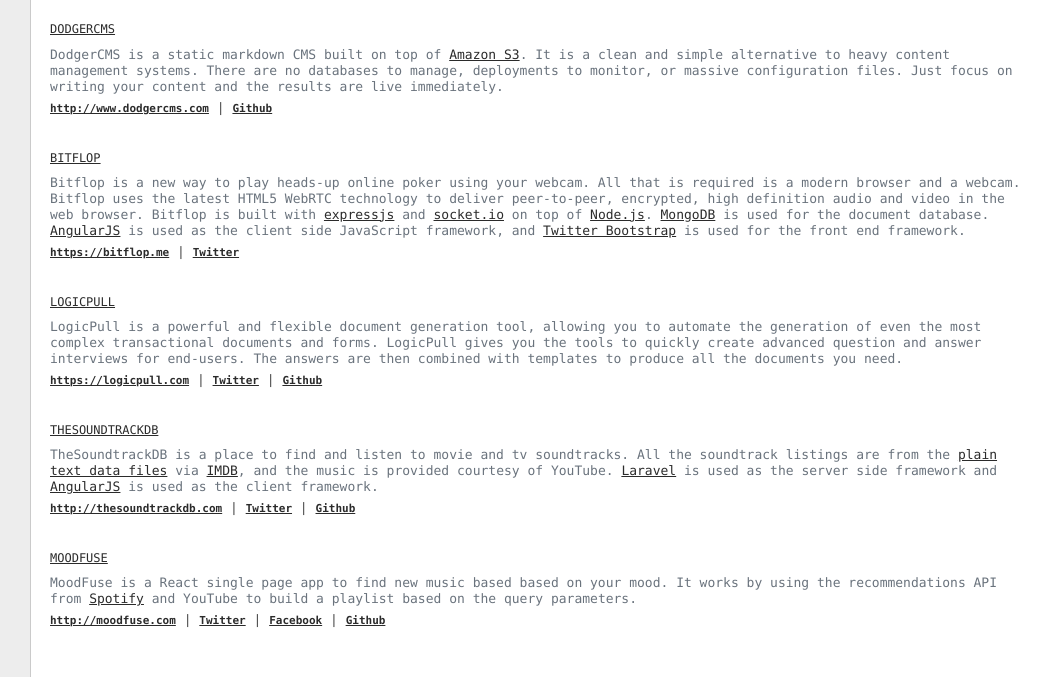
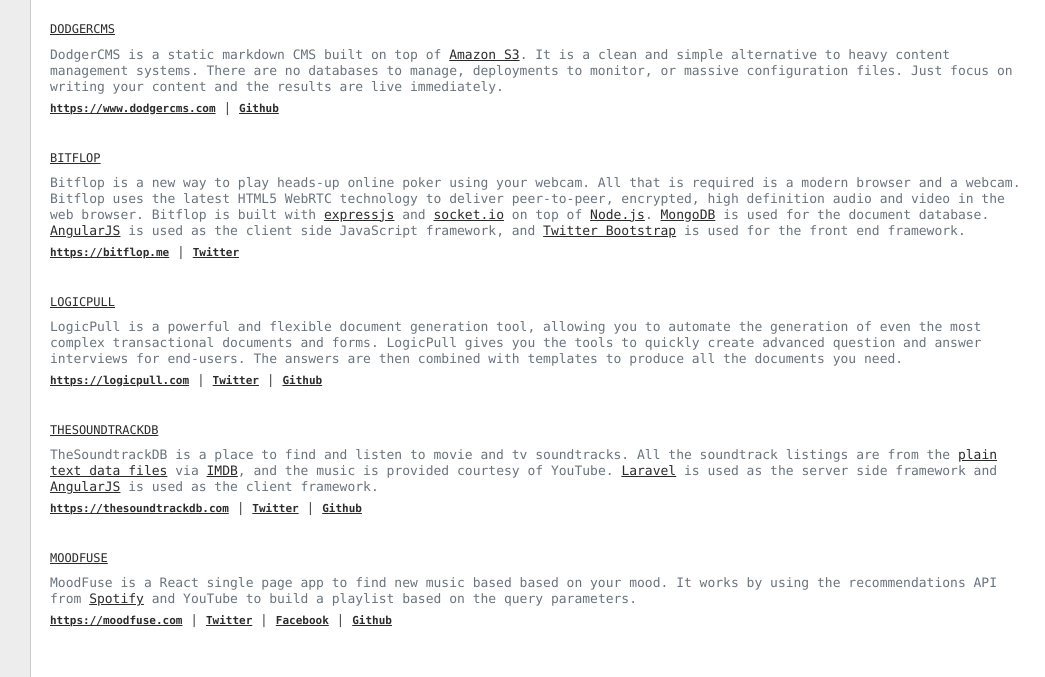
Before and after one commit to ChrisZieba/chriszieba.com, a website: page index.html in a window 1280 px wide. Shown: the part 96-773 px from the top of the page, 235-1280 px from the left. Drawn offline with Linux system fonts and the light colour scheme.

Commit message:
Update links

```diff
--- a/index.html
+++ b/index.html
@@ -288,10 +288,10 @@
       <p>All the open source projects I'm working on or the projects I've previously been working on can be found on my <a href="https://github.com/ChrisZieba" target="_blank">github</a>. Most projects I started myself, some of them are forks or derivatives of existing projects. Here is a list of the projects I started myself, and that I consider noteworthy.</p>
       <br>
       <div class="section">
-        <h2><a href="http://dodgercms.com" title="DodgerCMS" target="_blank">DodgerCMS</a></h2>
+        <h2><a href="https://dodgercms.com" title="DodgerCMS" target="_blank">DodgerCMS</a></h2>
         <p>DodgerCMS is a static markdown CMS built on top of <a href="http://aws.amazon.com/s3/" target="_blank">Amazon S3</a>. It is a clean and simple alternative to heavy content management systems. There are no databases to manage, deployments to monitor, or massive configuration files. Just focus on writing your content and the results are live immediately.</p>
         <div class="links">
-          <a href="http://dodgercms.com" title="DodgerCMS" target="_blank">http://www.dodgercms.com</a> |
+          <a href="https://dodgercms.com" title="DodgerCMS" target="_blank">https://www.dodgercms.com</a> |
           <a href="https://github.com/ChrisZieba/dodgercms" title="Source Code" target="_blank">Github</a>
         </div>
 
@@ -310,18 +310,18 @@
           <a href="https://github.com/ChrisZieba/LogicPull" title="Source Code" target="_blank">Github</a>
         </div>
 
-        <h2><a href="http://thesoundtrackdb.com" title="TheSoundtrackDB" target="_blank">TheSoundtrackDB</a></h2>
+        <h2><a href="https://thesoundtrackdb.com" title="TheSoundtrackDB" target="_blank">TheSoundtrackDB</a></h2>
         <p>TheSoundtrackDB is a place to find and listen to movie and tv soundtracks. All the soundtrack listings are from the <a href="http://www.imdb.com/interfaces" target="_blank">plain text data files</a> via <a href="http://www.imdb.com" target="_blank">IMDB</a>, and the music is provided courtesy of YouTube. <a href="http://laravel.com/" target="_blank">Laravel</a> is used as the server side framework and <a href="http://angularjs.org/" target="_blank">AngularJS</a> is used as the client framework.</p>
         <div class="links">
-          <a href="http://thesoundtrackdb.com" title="TheSoundtrackDB" target="_blank">http://thesoundtrackdb.com</a> |
+          <a href="https://thesoundtrackdb.com" title="TheSoundtrackDB" target="_blank">https://thesoundtrackdb.com</a> |
           <a href="https://twitter.com/theSoundtrackDB" title="Twitter Page" target="_blank">Twitter</a> |
           <a href="https://github.com/ChrisZieba/theSoundtrackDB" title="Source Code" target="_blank">Github</a>
         </div>
 
-        <h2><a href="http://www.moodfuse.com" title="MoodFuse" target="_blank">MoodFuse</a></h2>
+        <h2><a href="https://www.moodfuse.com" title="MoodFuse" target="_blank">MoodFuse</a></h2>
         <p>MoodFuse is a React single page app to find new music based based on your mood. It works by using the recommendations API from <a href="http://www.spotify.com/">Spotify</a> and YouTube to build a playlist based on the query parameters.</p>
         <div class="links">
-          <a href="http://www.moodfuse.com" title="MoodFuse" target="_blank">http://moodfuse.com</a> |
+          <a href="http://www.moodfuse.com" title="MoodFuse" target="_blank">https://moodfuse.com</a> |
           <a href="https://twitter.com/moodfuse" title="Twitter Page" target="_blank">Twitter</a> |
           <a href="https://www.facebook.com/moodfuse" title="Facebook Page" target="_blank">Facebook</a> |
           <a href="https://github.com/ChrisZieba/MoodFuse" target="_blank">Github</a>
```
Also changed, not shown: 1 other file.
